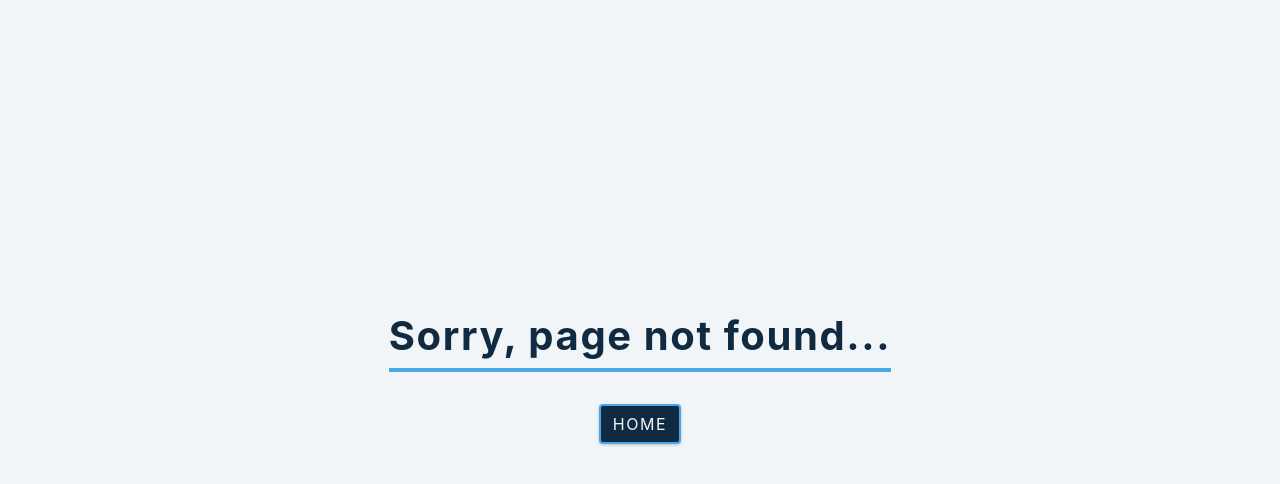
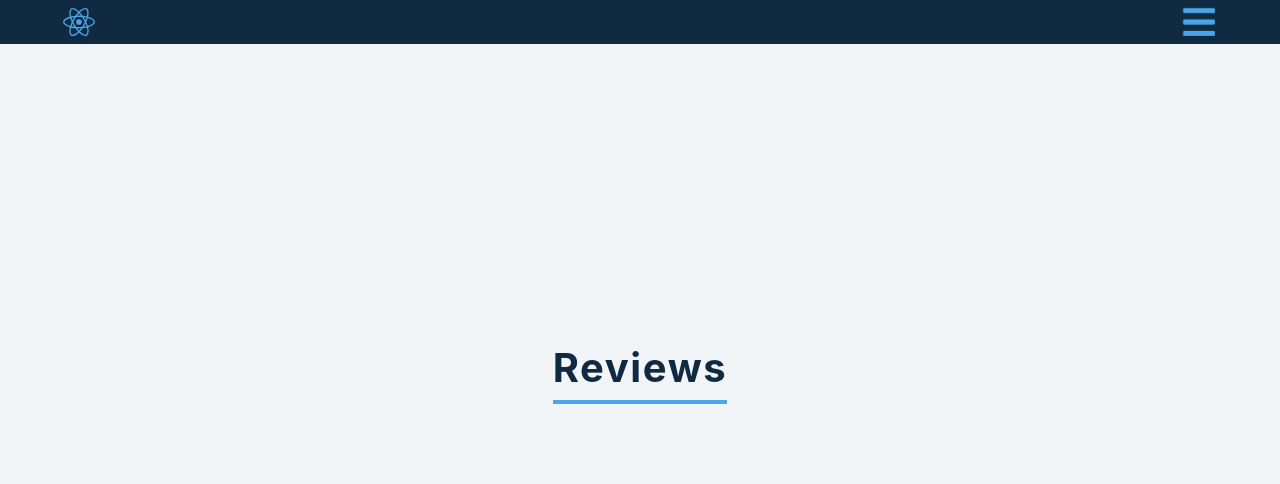
Before and after one commit to mshuber1981/React-JS, a React (Create React App) app: page /#/Reviews in a window 1280 px wide. Before the commit this address had no page. Shown: the top 484 px of the page. Built offline with nearby package versions, Linux system fonts and the light colour scheme.

Commit message:
Adding Reviews page and route

```diff
--- a/src/App.js
+++ b/src/App.js
@@ -8,6 +8,7 @@ import GlobalStyles from "./components/GlobalStyles";
 import Home from "./pages/Home";
 import BirthdayReminder from "./pages/BirthdayReminder";
 import ToursPage from "./pages/ToursPage";
+import Reviews from "./pages/Reviews";
 import Error from "./pages/Error";
 
 const darkMode = window.matchMedia("(prefers-color-scheme: dark)").matches;
@@ -50,6 +51,7 @@ export default function App() {
           <Route exact path="/" element={<Home />} />
           <Route path="/Birthday-Reminder" element={<BirthdayReminder />} />
           <Route path="/Tours" element={<ToursPage />} />
+          <Route path="/Reviews" element={<Reviews />} />
           <Route path="*" element={<Error />} />
         </Routes>
       </ThemeProvider>
--- /dev/null
+++ b/src/pages/Reviews.jsx
@@ -0,0 +1,30 @@
+import styled from "styled-components";
+import { Title } from "../components/styledComponents";
+import NavBar from "../components/NavBar";
+import SideBar from "../components/SideBar";
+
+const StyledReviews = styled.main`
+  text-align: center;
+
+  .container {
+    width: 80vw;
+    max-width: var(--fixed-width);
+  }
+`;
+
+export default function Reviews() {
+  return (
+    <>
+      <NavBar />
+      <SideBar />
+      <StyledReviews>
+        <section className="section section-center container">
+          <Title>
+            <h2>Reviews</h2>
+            <div className="underline"></div>
+          </Title>
+        </section>
+      </StyledReviews>
+    </>
+  );
+}
```
